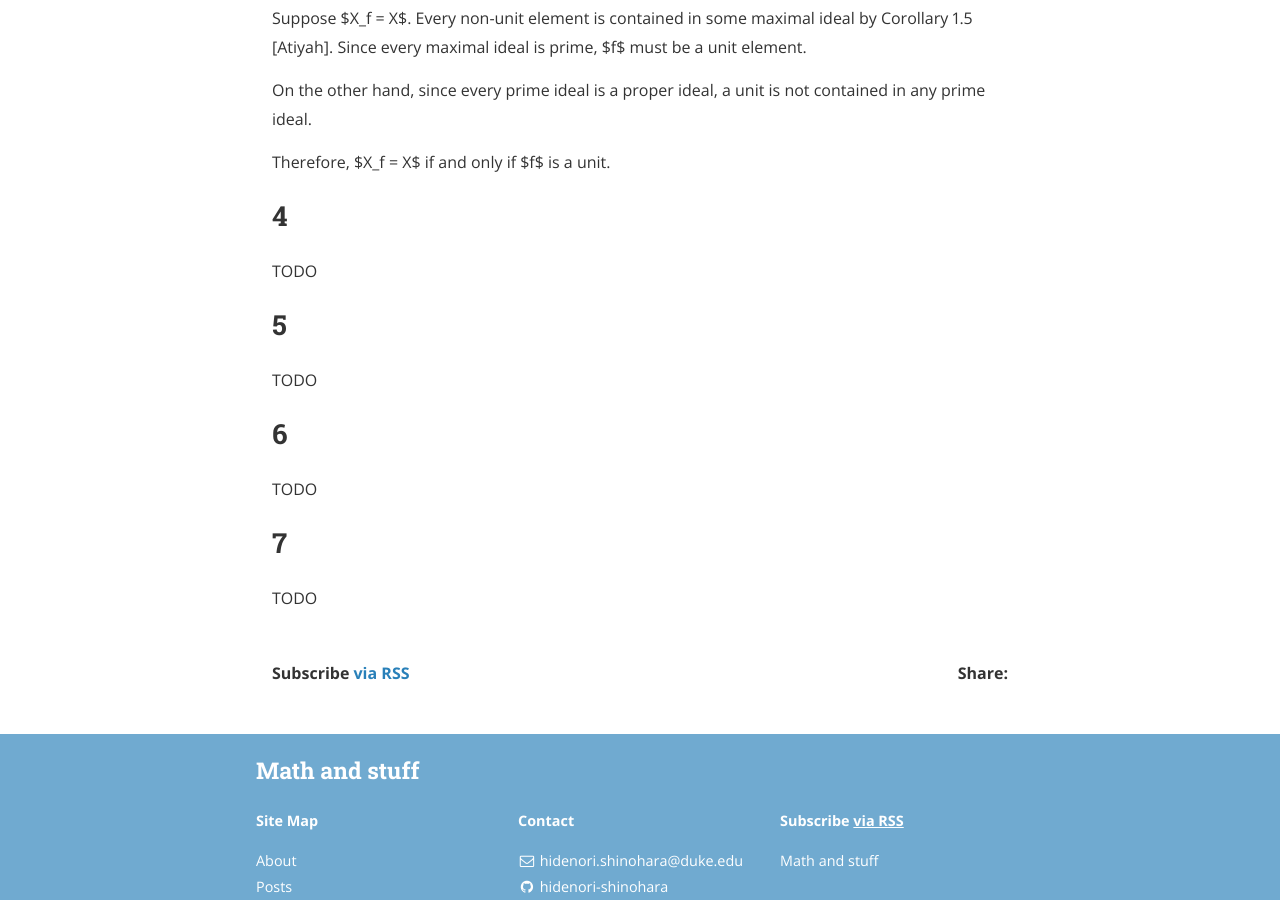
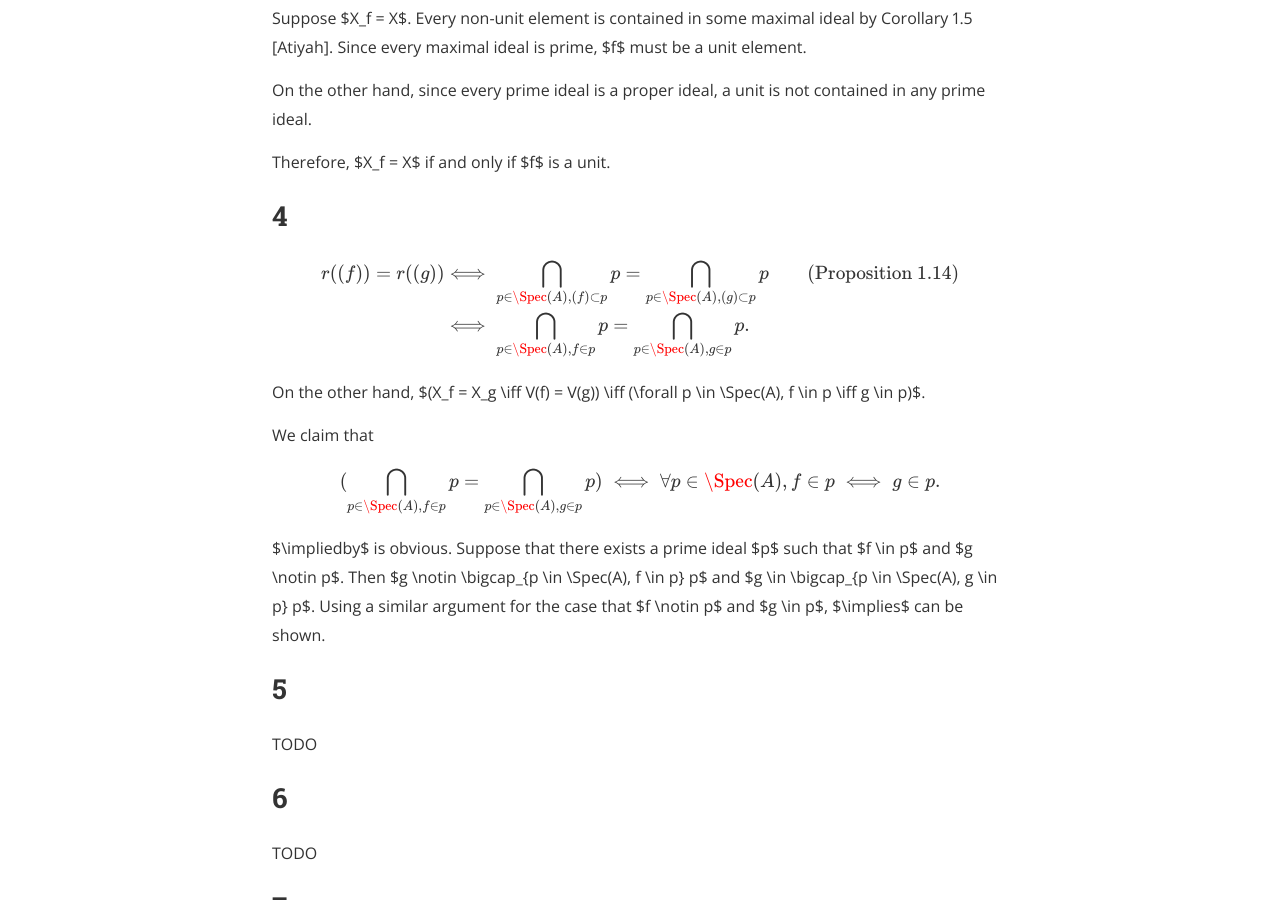
Before and after one commit to hidenori-shinohara/hidenori-shinohara.github.io, a Jekyll site: the page built from _posts/atiyah/chapter1/2019-12-17-zariski-topology-ex-1-17.md, in a window 1280 px wide and 900 px high, scrolled down 1748 px. Built offline with Jekyll 4.4.1, drawn with Linux system fonts in a browser that asks for light colours; nearby versions of some CDN libraries; formulas are drawn with MathJax 3.

Commit message:
Finish ex 1-17 (iv) [atiyah]

```diff
--- a/_posts/atiyah/chapter1/2019-12-17-zariski-topology-ex-1-17.md
+++ b/_posts/atiyah/chapter1/2019-12-17-zariski-topology-ex-1-17.md
@@ -84,7 +84,30 @@ On the other hand, since every prime ideal is a proper ideal, a unit is not cont
 Therefore, $X_f = X$ if and only if $f$ is a unit.
 
 ## 4
-TODO
+
+$$
+\begin{align*}
+  r((f)) = r((g))
+    &\iff \bigcap_{p \in \Spec(A), (f) \subset p} p = \bigcap_{p \in \Spec(A), (g) \subset p} p & \text{(Proposition 1.14)} \\
+    &\iff \bigcap_{p \in \Spec(A), f \in p} p = \bigcap_{p \in \Spec(A), g \in p} p.
+\end{align*}
+$$
+
+On the other hand, $(X_f = X_g \iff V(f) = V(g)) \iff (\forall p \in \Spec(A), f \in p \iff g \in p)$.
+
+We claim that
+
+$$
+\begin{align*}
+  (\bigcap_{p \in \Spec(A), f \in p} p = \bigcap_{p \in \Spec(A), g \in p} p) \iff \forall p \in \Spec(A), f \in p \iff g \in p.
+\end{align*}
+$$
+
+$\impliedby$ is obvious.
+Suppose that there exists a prime ideal $p$ such that $f \in p$ and $g \notin p$.
+Then $g \notin \bigcap_{p \in \Spec(A), f \in p} p$ and $g \in \bigcap_{p \in \Spec(A), g \in p} p$.
+Using a similar argument for the case that $f \notin p$ and $g \in p$, $\implies$ can be shown.
+
 
 ## 5
 TODO
```
